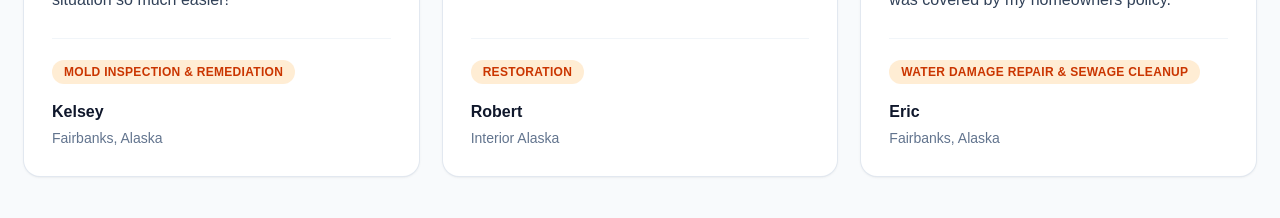
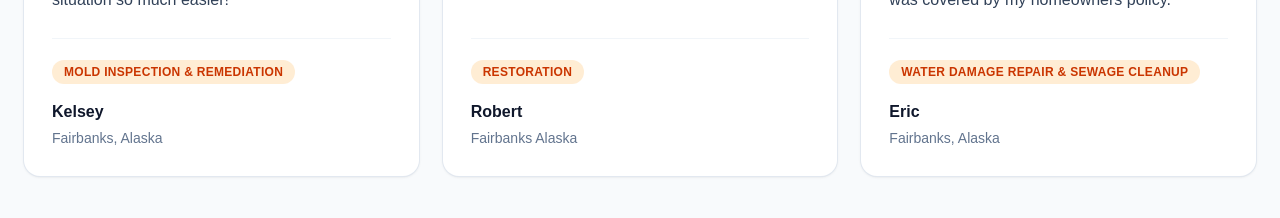
Before and after one commit to Davidhub907/FR_Website, a Next.js app: page / in a window 1280 px wide. Shown: the part 3100-3318 px from the top of the page. Built offline with nearby package versions, Linux system fonts and the light colour scheme.

Commit message:
Minor change to the location of one testimonial

```diff
--- a/components/layout/WhyChooseUs.js
+++ b/components/layout/WhyChooseUs.js
@@ -41,7 +41,7 @@ const testimonials = [
     quote:
       "Frontier Restoration LLC is truly exceptional! Josh and his team are punctual and deliver great results. Their attention to detail is impeccable and they communicate every step of the way. I was completely impressed by their professionalism and dedication to quality work. Their outstanding customer service is second to none. Highly recommend!",
     name: "Robert",
-    location: "Interior Alaska",
+    location: "Fairbanks Alaska",
     service: "Restoration",
   },
   {
```
